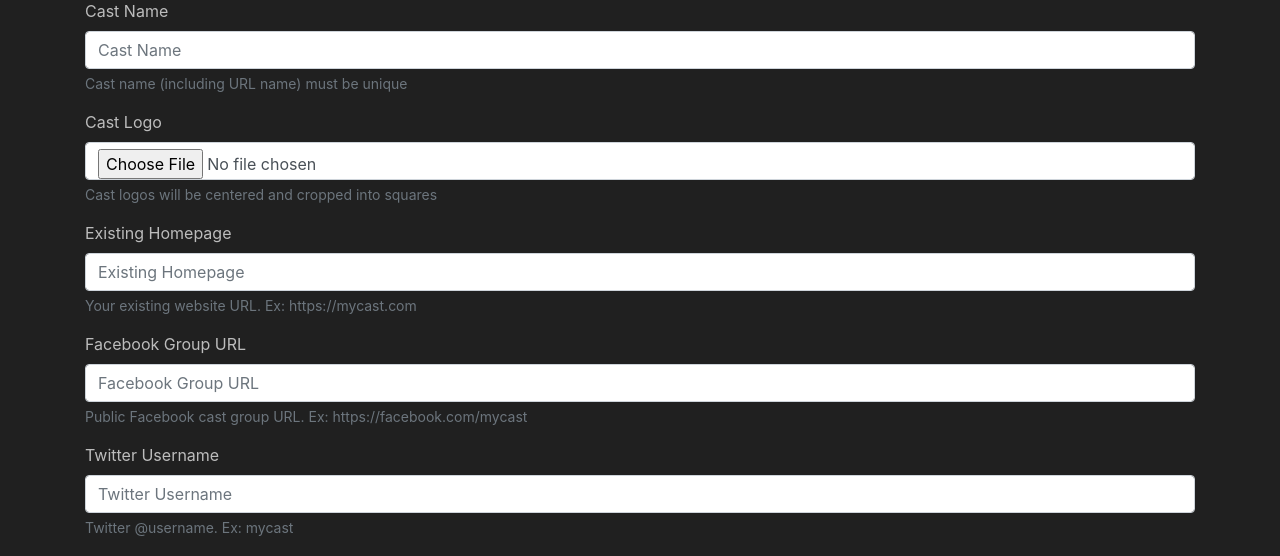
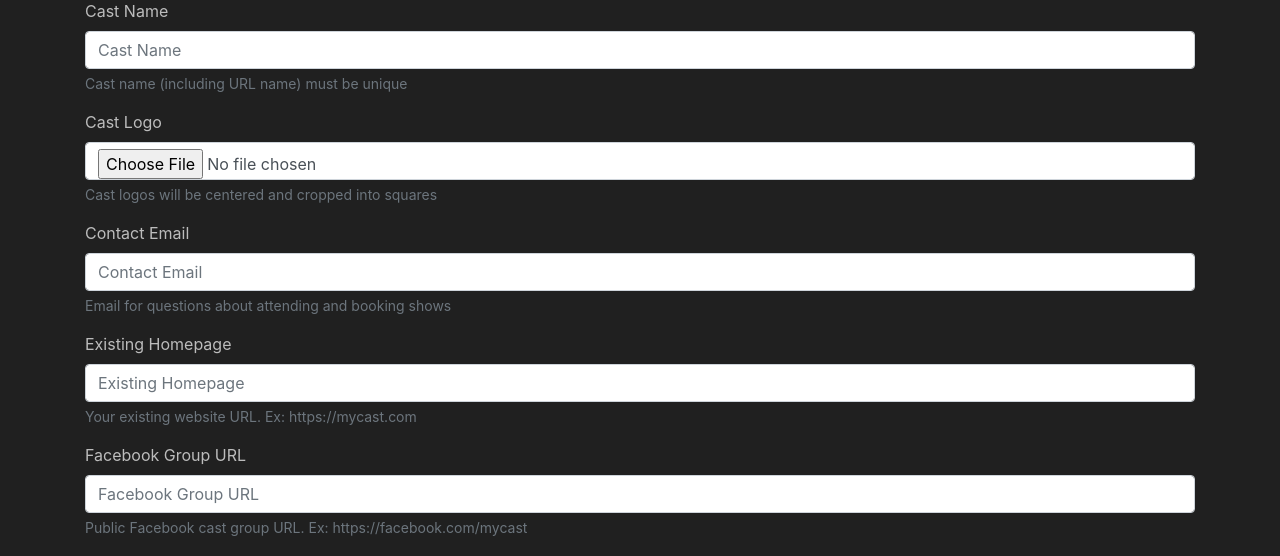
Before and after one commit to devdupont/Rocky-Rollcall, a Django app: page /cast/new in a window 1280 px wide. Shown: the part 175-731 px from the top of the page. Run offline with Django 3.2, Linux system fonts and the light colour scheme; the visitor is signed in with stand-in values (Sample User, id 1); parts of the project's set-up code (start-up, migrations or seed data) failed here and were passed over; some libraries are stand-ins or nearby versions.

Commit message:
Add cast email

```diff
--- a/castadmin/forms.py
+++ b/castadmin/forms.py
@@ -10,13 +10,14 @@ class CastForm(forms.ModelForm):
     class Meta:
         model = Cast
         fields = (
-            'name', 'logo',
+            'name', 'logo', 'email',
             'external_url', 'facebook_url', 'twitter_user', 'instagram_user',
             'description',
         )
         help_texts = {
             'name': 'Cast name (including URL name) must be unique',
             'logo': 'Cast logos will be centered and cropped into squares',
+            'email': 'Email for questions about attending and booking shows',
             'external_url': 'Your existing website URL. Ex: https://mycast.com',
             'facebook_url': 'Public Facebook cast group URL. Ex: https://facebook.com/mycast',
             'twitter_user': 'Twitter @username. Ex: mycast',
--- a/castpage/models.py
+++ b/castpage/models.py
@@ -32,6 +32,7 @@ class Cast(models.Model):
     slug = models.SlugField(max_length=200, unique=True, blank=True)
     description = HTMLField(verbose_name='About Us')
     logo = ImageField(blank=True, upload_to=cast_logo, verbose_name='Cast Logo')
+    email = models.EmailField(max_length=128, verbose_name='Contact Email')
     created_date = models.DateTimeField(default=timezone.now)
 
     managers = models.ManyToManyField('userprofile.Profile', related_name='managed_casts')
--- a/castpage/templates/castpage/home.html
+++ b/castpage/templates/castpage/home.html
@@ -13,6 +13,7 @@
             <div class="row">
                 <div class="col">
                     <p>
+                    <a class="btn btn-primary" href="mailto:{{ cast.email }}" role="button"><i class="fas fa-envelope"></i></a>
                     {% if cast.external_url %}<a class="btn btn-primary" href="{{ cast.external_url }}" role="button"><i class="fas fa-home"></i></a>{% endif %}
                     {% if cast.facebook_url %}<a class="btn btn-primary" href="{{ cast.facebook_url }}" role="button" style="background-color: #3B5998; border-color: #3B5998"><i class="fab fa-facebook-f"></i></a>{% endif %}
                     {% if cast.twitter_user %}<a class="btn btn-primary" href="https://twitter.com/{{ cast.twitter_user }}" role="button" style="background-color: #00aced; border-color: #00aced"><i class="fab fa-twitter"></i></a>{% endif %}
```
Also changed, not shown: castpage/migrations/0010_auto_20181107_0312.py (added), events/migrations/0002_auto_20181107_0312.py (added).
